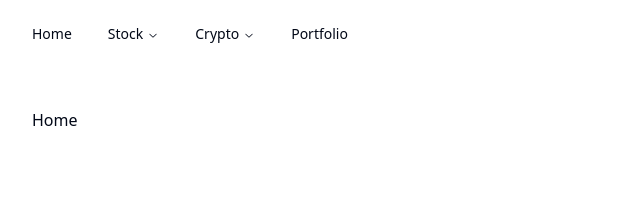
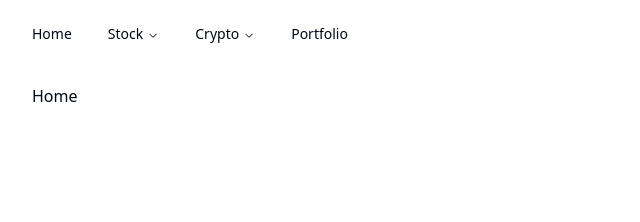
Before and after one commit to DiegoPinto357/finance-bot-ui, a React (Vite) app: page / in a window 1280 px wide. Shown: the top 222 px of the page, without its empty margins (0-640 px from the left). Built offline with nearby package versions, Linux system fonts and the light colour scheme.

Commit message:
Adjust main container layout

```diff
--- a/src/App.tsx
+++ b/src/App.tsx
@@ -7,7 +7,7 @@ const App = () => {
       <header className="container px-0">
         <NavigationBar />
       </header>
-      <main className="container mx-auto py-10">
+      <main className="container mx-auto pt-4 pb-8">
         <Router />
       </main>
     </>
```
